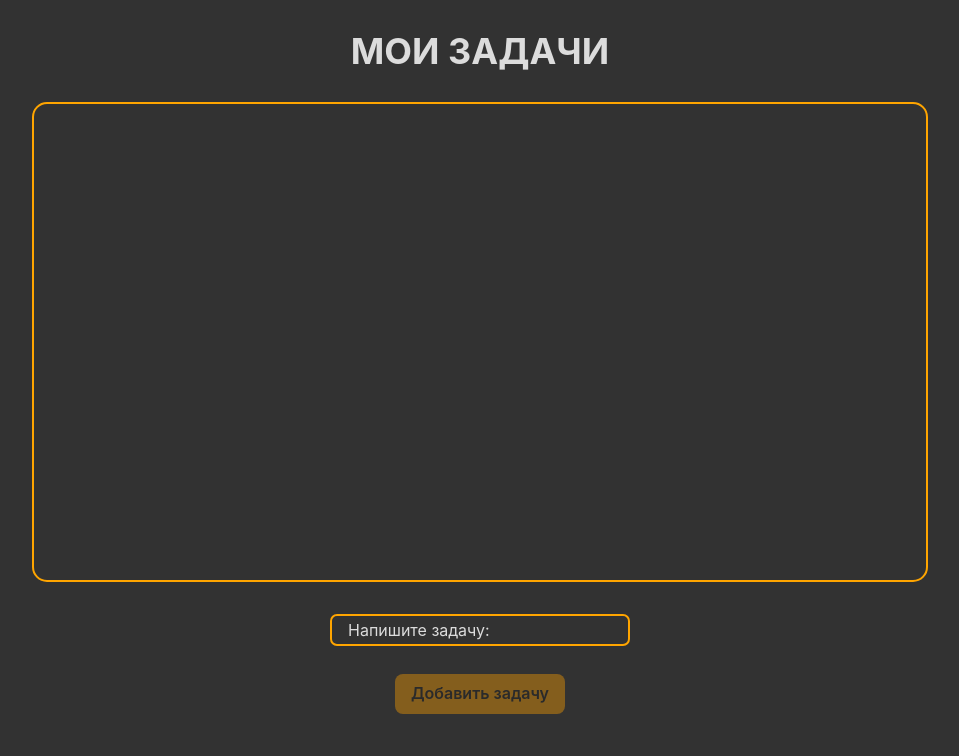
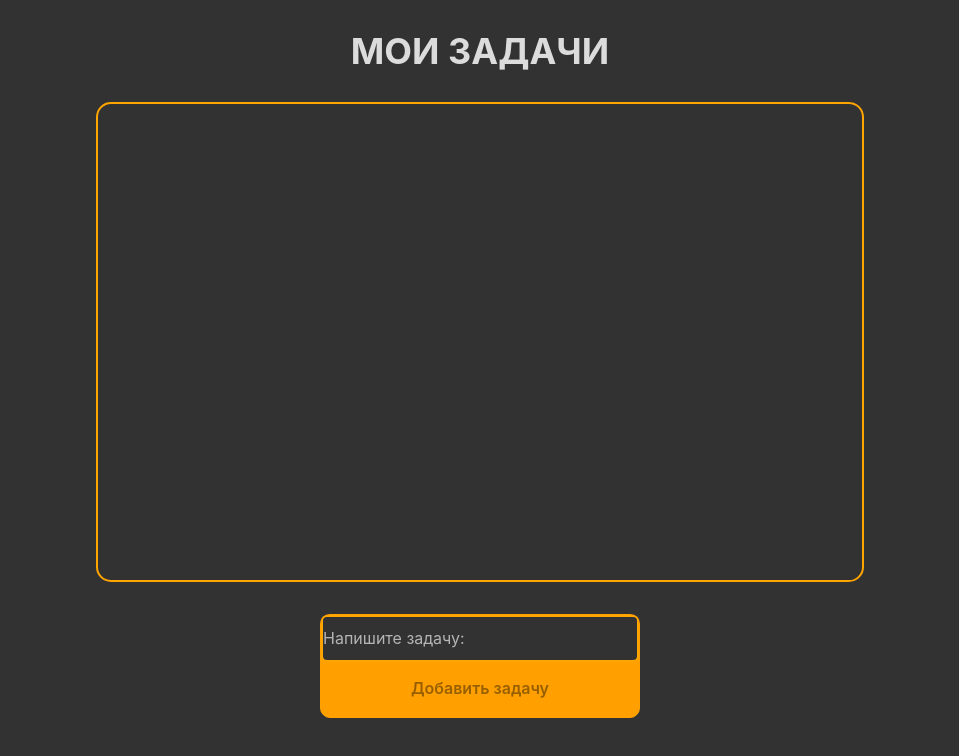
Before and after one commit to ZheBush/labs, a React (Vite) app in the folder lab4/: page / in a window 1280 px wide. Shown: the top 756 px of the page, without its empty margins (160-1119 px from the left). Built offline with nearby package versions, Linux system fonts and the light colour scheme.

Commit message:
git commit -m message

```diff
--- a/lab4/src/pages/Home.jsx
+++ b/lab4/src/pages/Home.jsx
@@ -18,7 +18,6 @@ export const Home = () => {
     const createTodoHandler = (text) => {
         setTodos((prevState) => [...prevState, { id: Date.now(), text }])
         setText('')
-        // a = [1,2,3] => b = [...[1,2,3], 4,5,6] = [1,2,3,4,5,6]
     }
 
     const removeTodoHandler = (id) => {
@@ -33,10 +32,17 @@ export const Home = () => {
             alignItems="center"
             background='rgb(50 50 50)'
         >
-            <Heading p='30px' h='70px' textTransform="uppercase" color='rgb(220 220 220)'>Мои задачи</Heading>
+            <Heading
+                p='30px'
+                h='70px'
+                textTransform="uppercase"
+                color='rgb(220 220 220)'
+            >
+                Мои задачи
+            </Heading>
             <List className='CustomSrollbar'
                 h="60vh"
-                w="70vw"
+                w="60vw"
                 display="flex"
                 border="2px solid orange"
                 borderRadius="15px"
@@ -53,7 +59,6 @@ export const Home = () => {
                         borderBottom="1px solid gray"
                         py="8px"
                         color='rgb(220 220 220)'
-
                     >
                         <Text>{todo.text}</Text>
                         <Button
@@ -72,41 +77,50 @@ export const Home = () => {
 
             <chakra.form
                 onSubmit={(e) => {
-                    e.preventDefault() // Без перезагрузки приложения после добавления задачи
+                    e.preventDefault()
                     createTodoHandler(text)
                 }}
                 display="flex"
                 flexDirection="column"
                 alignItems="center"
                 gap="28px"
-                color='rgb(220 220 220)'
+                h='13vh'
+                w='25vw'
+                backgroundColor='rgb(255 160 0)'
+                borderRadius='10px'
+                borderColor='rgb(255 160 0)'
+                borderWidth='1px'
             >
                 <Input
+                    variant='unstyled'
+                    placeholder='Напишите задачу:'
+                    color='rgb(220 220 220)'
+                    backgroundColor = 'rgb(50 50 50)'
                     border='2px solid orange'
-                    borderRadius='7px'
                     maxLength={80}
                     value={text}
                     onChange={(e) => setText(e.target.value)}
-                    w="300px"
-                    h="32px"
-                    placeholder="Напишите задачу:"
+                    h="13vh"
                     _placeholder = {{
-                        color: 'rgb(220 220 220)',
+                        color: 'rgba(180 180 180)',
+
+
                     }}
                     _hover = {{
-                        borderColor: 'orange.200',
-                        cursor: 'pointer'
+                        cursor: 'text'
                     }}
                 />
                 <Button
                     isDisabled={!text.trim().length}
+                    position='relative'
+                    top='-15px'
                     type="submit"
-                    w="fit-content"
+                    w="20vw"
+                    h='8vh'
                     background="rgb(255, 160, 0)"
-                    color="rgb(31 31 31)"
+                    color="black"
                     borderRadius = '8px'
                     _hover={{
-                        background: 'orange.200',
                         cursor: 'pointer'
                     }}
                 >
```
Also changed, not shown: lab4/public/index.html (+0 -23 lines), lab4/src/pages/CustomScrollbar.css (line endings or trailing spaces).
